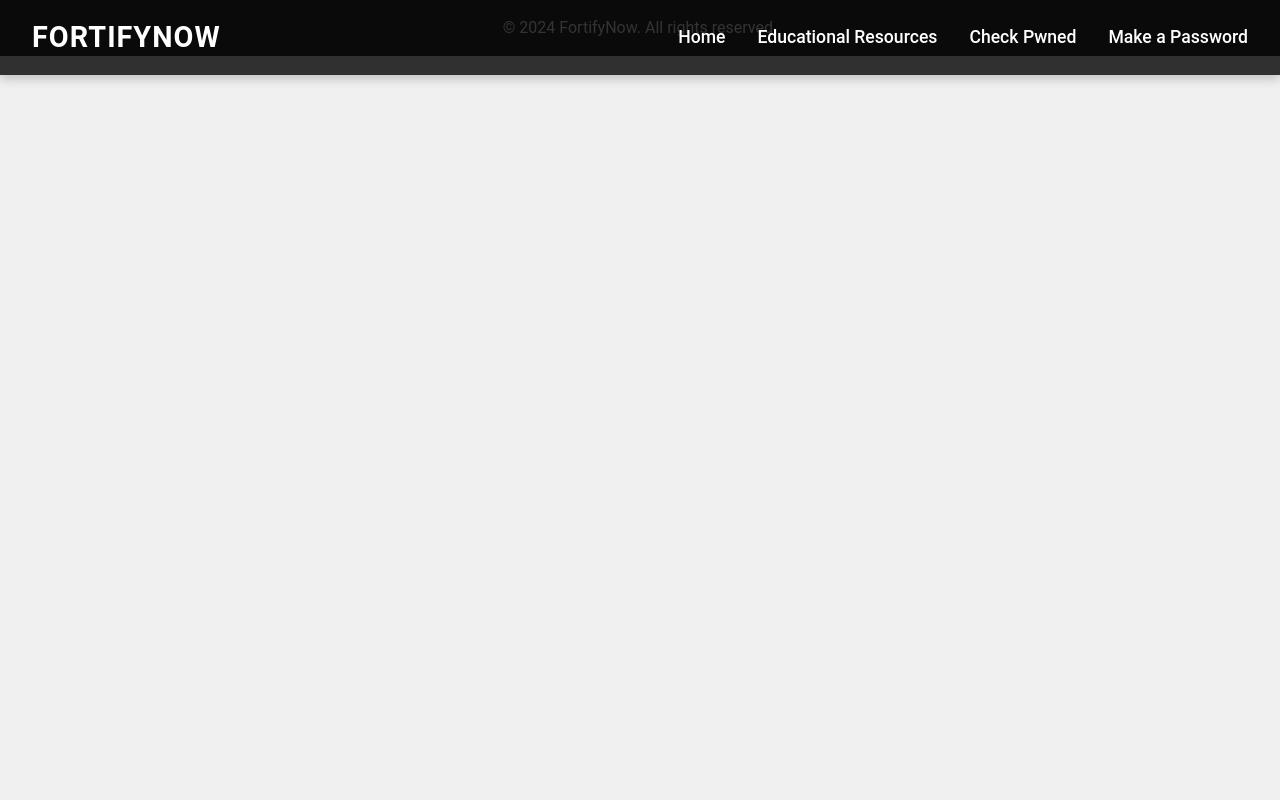
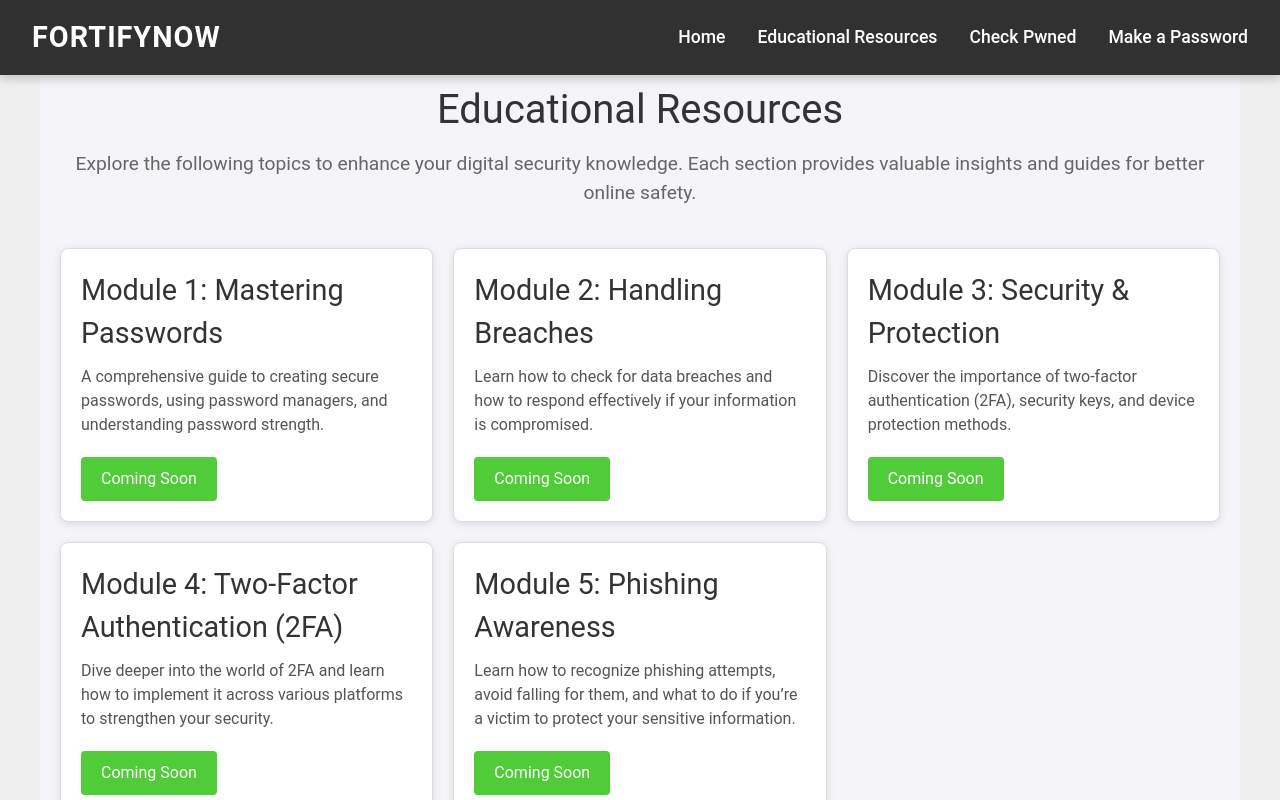
Before and after one commit to AD-Archer/FortifyNow, a React (Create React App) app: page /educational-resources in a window 1280 px wide. Built offline with nearby package versions, Linux system fonts and the light colour scheme.

Commit message:
Created Educational Resources Libary

```diff
--- a/src/App.css
+++ b/src/App.css
@@ -22,7 +22,7 @@
 
 html, body {
   font-family: 'Roboto', sans-serif;
-  height: 100%;
+  height: 100%; /* Ensure full height for the viewport */
   background-color: var(--primary-bg-color);
   color: var(--text-color);
   overflow-x: hidden;
@@ -30,9 +30,15 @@ html, body {
   flex-direction: column; /* Allow page content to fill the available space */
 }
 
-/* Main Content Wrapper to Take up Available Space */
+/* App Layout */
+.App {
+  display: flex;
+  flex-direction: column;
+  min-height: 100vh;  /* Ensures the app fills the entire height of the viewport */
+}
+
 .main-container {
-  flex: 1; /* Ensures that the content section fills available space */
+  flex: 1; /* Ensures content section fills the remaining space */
 }
 
 /* Footer Styles */
@@ -68,11 +74,27 @@ footer {
   transform: translateY(2px);
 }
 
+/* Educational Resources Page Styles */
+.educational-resources {
+  padding: 80px 20px 20px; /* Adjusted top padding */
+  max-width: 1200px;
+  margin: 0 auto;
+  background-color: #f4f4f9;
+  flex-grow: 1; /* Ensures this section takes up available space */
+}
+
 /* Responsive Layout */
 @media (max-width: 768px) {
-  /* Adjustments for Main Section */
-  .main-section {
-    padding: 2rem 1rem;
+  .educational-resources {
+    padding: 50px 20px 20px;  /* Adjust padding for mobile view */
+  }
+
+  .educational-resources h2 {
+    font-size: 1.5rem;
+  }
+
+  .educational-resources ul {
+    padding-left: 20px;
   }
 
   /* Button Adjustments */
@@ -81,32 +103,4 @@ footer {
     padding: 1rem;
     font-size: 1rem;
   }
-
-  /* h2 Adjustments */
-  h2 {
-    font-size: 1.5rem;
-    margin-bottom: 1rem;
-  }
-
-  /* Bottom Section Adjustments */
-  .bottom-section {
-    flex-direction: column;
-    align-items: stretch;
-  }
-
-  .section-card {
-    margin-bottom: 1rem;
-    flex: 1 1 100%;
-  }
-
-  /* Stack buttons vertically in mobile view */
-  .main-buttons {
-    display: flex;
-    flex-direction: column;
-    justify-content: center;
-    align-items: center;
-    gap: 1rem;
-    width: 100%;
-    position: relative;
-  }
 }
--- a/src/App.js
+++ b/src/App.js
@@ -6,6 +6,9 @@ import MainSection from "./components/MainSection";
 import PasswordGenerator from "./components/PasswordGenerator";
 import HaveIBeenPwned from "./components/HaveIBeenPwned"; // Updated import
 import Footer from "./components/Footer";
+
+// Import EducationalResources
+import EducationalResources from "./components/EducationalResources";
 
 // Import global styles
 import "./App.css";
@@ -24,8 +27,13 @@ function App() {
           {/* Define routes for each page */}
           <Route path="/" element={<MainSection />} />
           <Route path="/password-generator" element={<PasswordGenerator />} />
-          <Route path="/have-i-been-pwned" element={<HaveIBeenPwned />} />{" "}
-          {/* Updated route path */}
+          <Route path="/have-i-been-pwned" element={<HaveIBeenPwned />} />
+
+          {/* Link to the Educational Resources hub */}
+          <Route
+            path="/educational-resources"
+            element={<EducationalResources />}
+          />
         </Routes>
 
         <Footer />
--- a/src/components/EducationalResources.js
+++ b/src/components/EducationalResources.js
@@ -0,0 +1,86 @@
+// src/components/EducationalResources.js
+import React from "react";
+import { Link } from "react-router-dom";
+import "../styles/EducationalResources.css"; // Import styles
+
+function EducationalResources() {
+  return (
+    <div className="educational-resources">
+      <h1 className="resources-header">Educational Resources</h1>
+      <p className="resources-description">
+        Explore the following topics to enhance your digital security knowledge.
+        Each section provides valuable insights and guides for better online
+        safety.
+      </p>
+
+      <div className="module-list">
+        {/* Module 1 Placeholder */}
+        <div className="module-item">
+          <h2 className="module-title">Module 1: Mastering Passwords</h2>
+          <p className="module-description">
+            A comprehensive guide to creating secure passwords, using password
+            managers, and understanding password strength.
+          </p>
+          <Link to="#" className="module-link">
+            Coming Soon
+          </Link>
+        </div>
+
+        {/* Module 2 Placeholder */}
+        <div className="module-item">
+          <h2 className="module-title">Module 2: Handling Breaches</h2>
+          <p className="module-description">
+            Learn how to check for data breaches and how to respond effectively
+            if your information is compromised.
+          </p>
+          <Link to="#" className="module-link">
+            Coming Soon
+          </Link>
+        </div>
+
+        {/* Module 3 Placeholder */}
+        <div className="module-item">
+          <h2 className="module-title">Module 3: Security & Protection</h2>
+          <p className="module-description">
+            Discover the importance of two-factor authentication (2FA), security
+            keys, and device protection methods.
+          </p>
+          <Link to="#" className="module-link">
+            Coming Soon
+          </Link>
+        </div>
+
+        {/* Module 4 Placeholder */}
+        <div className="module-item">
+          <h2 className="module-title">
+            Module 4: Two-Factor Authentication (2FA)
+          </h2>
+          <p className="module-description">
+            Dive deeper into the world of 2FA and learn how to implement it
+            across various platforms to strengthen your security.
+          </p>
+          <Link to="#" className="module-link">
+            Coming Soon
+          </Link>
+        </div>
+
+        {/* Module 5: Phishing Awareness */}
+        <div className="module-item">
+          <h2 className="module-title">Module 5: Phishing Awareness</h2>
+          <p className="module-description">
+            Learn how to recognize phishing attempts, avoid falling for them,
+            and what to do if you’re a victim to protect your sensitive
+            information.
+          </p>
+          <Link to="#" className="module-link">
+            Coming Soon
+          </Link>
+        </div>
+
+        {/* Add more placeholders as needed */}
+      </div>
+    </div>
+  );
+}
+
+export default EducationalResources;
--- /dev/null
+++ b/src/styles/EducationalResources.css
@@ -0,0 +1,86 @@
+/* src/styles/EducationalResources.css */
+
+/* General styling for the educational resources page */
+.educational-resources {
+  padding: 80px 20px 20px;  /* Default padding for desktop */
+  max-width: 1200px;
+  margin: 0 auto;
+  background-color: #f4f4f9;
+}
+
+.resources-header {
+  text-align: center;
+  font-size: 2.5rem;
+  margin-bottom: 10px;
+  color: #333;
+}
+
+.resources-description {
+  text-align: center;
+  font-size: 1.2rem;
+  margin-bottom: 40px;
+  color: #666;
+}
+
+.module-list {
+  display: grid;
+  grid-template-columns: repeat(auto-fill, minmax(300px, 1fr));
+  gap: 20px;
+}
+
+.module-item {
+  background-color: #fff;
+  border: 1px solid #ddd;
+  padding: 20px;
+  border-radius: 8px;
+  box-shadow: 0 2px 8px rgba(0, 0, 0, 0.1);
+  transition: transform 0.3s ease;
+}
+
+.module-item:hover {
+  transform: translateY(-10px);
+}
+
+.module-title {
+  font-size: 1.8rem;
+  color: #333;
+  margin-bottom: 10px;
+}
+
+.module-description {
+  font-size: 1rem;
+  color: #555;
+  margin-bottom: 20px;
+}
+
+.module-link {
+  display: inline-block;
+  padding: 10px 20px;
+  background-color: #50cc38;
+  color: white;
+  text-decoration: none;
+  border-radius: 4px;
+  transition: background-color 0.3s ease;
+}
+
+.module-link:hover {
+  background-color: green;
+}
+
+@media (max-width: 768px) {
+  .educational-resources {
+    padding: 200px 15px 15px;  /* Increased top padding for more space on mobile */
+  }
+
+  .resources-header {
+    font-size: 2rem;
+  }
+
+  .resources-description {
+    font-size: 1rem;
+  }
+
+  .module-list {
+    grid-template-columns: 1fr;
+  }
+}
--- a/src/styles/MainSection.css
+++ b/src/styles/MainSection.css
@@ -6,7 +6,7 @@
   flex-direction: column;
   min-height: 100vh;
   padding: 4rem 2rem;
-  background-color: rgba(0, 0, 0, 0.3); /* Semi-transparent backdrop */
+  /* background-color: rgba(0, 0, 0, 0.3); Semi-transparent backdrop */
   backdrop-filter: blur(8px); /* Background blur effect */
   border-radius: var(--border-radius);
   box-shadow: 0 12px 30px var(--shadow-color);
```
